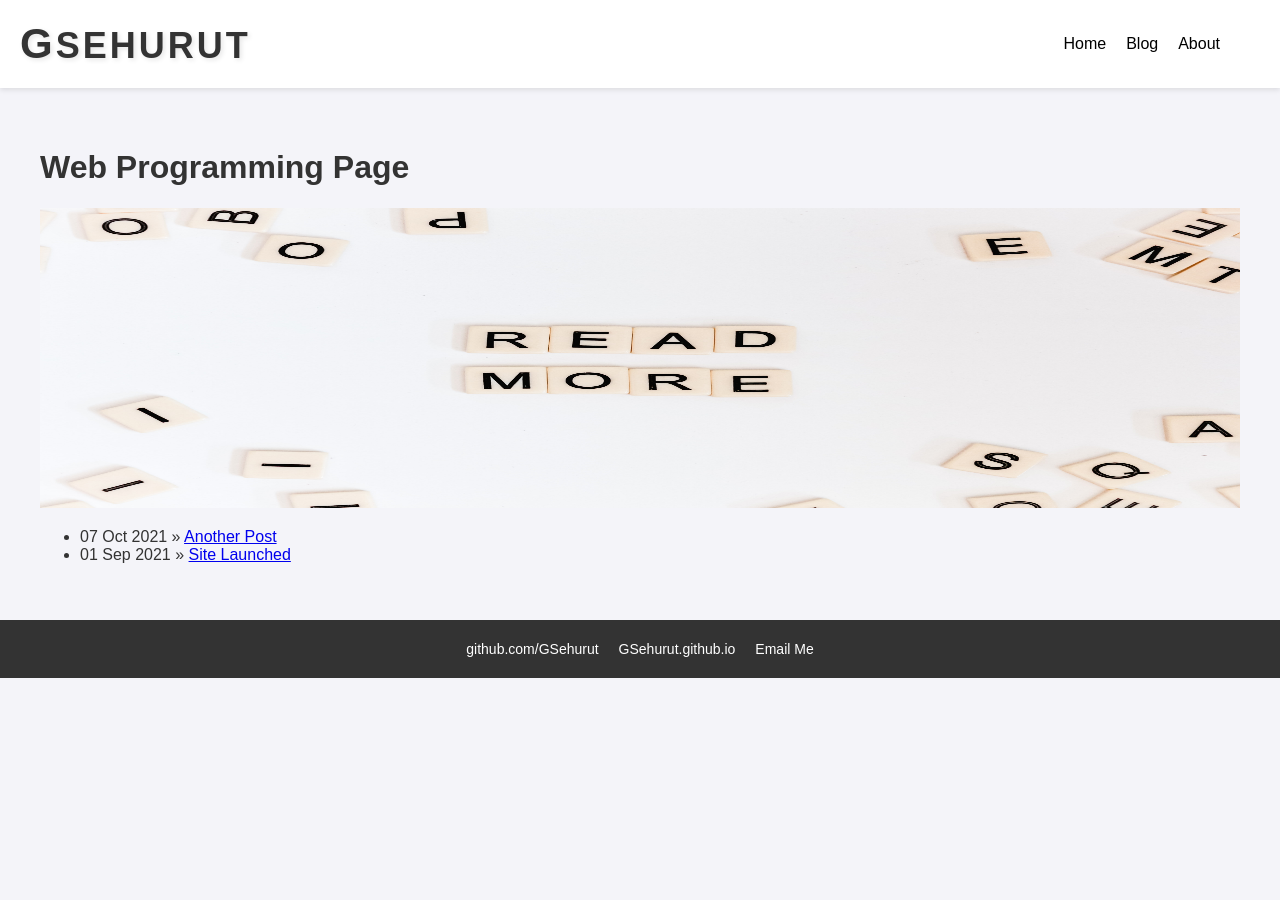
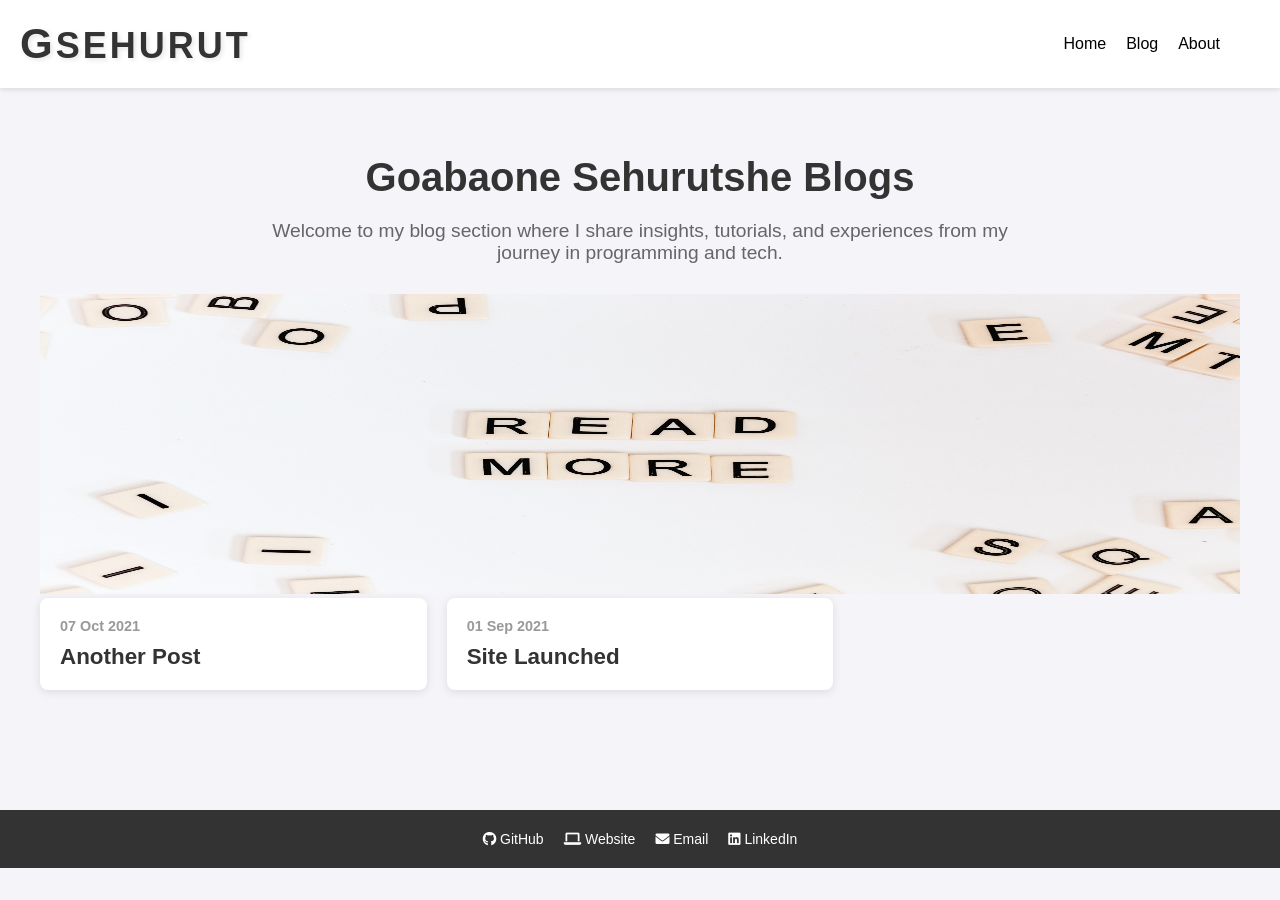
Before and after one commit to GSehurut/GSehurut.github.io, a Jekyll site: the page built from blog/index.html, in a window 1280 px wide. Built offline with Jekyll 4.4.1, drawn with Linux system fonts in a browser that asks for light colours.

Commit message:
updating more features.

```diff
--- a/_layouts/default.html
+++ b/_layouts/default.html
@@ -4,6 +4,10 @@
     <meta charset="UTF-8" />
     <meta name="viewport" content="width=device-width, initial-scale=1.0" />
     <title>{{ page.title }}</title>
+    <link
+      href="https://cdnjs.cloudflare.com/ajax/libs/font-awesome/6.0.0-beta3/css/all.min.css"
+      rel="stylesheet"
+    />
     <!-- Link to the main external stylesheet -->
     <link rel="stylesheet" type="text/css" href="/css/main.css" />
   </head>
@@ -28,9 +32,26 @@
     <!-- Footer Section -->
     <footer>
       <ul>
-        <li><a href="https://github.com/GSehurut">github.com/GSehurut</a></li>
-        <li><a href="https://GSehurut.github.io">GSehurut.github.io</a></li>
-        <li><a href="mailto:goabaonesehurutshe@gmail.com">Email Me</a></li>
+        <li>
+          <a href="https://github.com/GSehurut"
+            ><i class="fab fa-github"></i> GitHub</a
+          >
+        </li>
+        <li>
+          <a href="https://GSehurut.github.io"
+            ><i class="fas fa-laptop"></i> Website</a
+          >
+        </li>
+        <li>
+          <a href="mailto:goabaonesehurutshe@gmail.com"
+            ><i class="fas fa-envelope"></i> Email</a
+          >
+        </li>
+        <li>
+          <a href="https://www.linkedin.com/in/goabaone-sehurutshe-572606127/"
+            ><i class="fab fa-linkedin"></i> LinkedIn</a
+          >
+        </li>
       </ul>
     </footer>
   </body>
--- a/about/index.html
+++ b/about/index.html
@@ -1,6 +1,6 @@
 ---
 layout: default
-title: Web Programming About
+title: Goabaone Sehurutshe About
 ---
 
 <div class="blurb">
--- a/blog/index.html
+++ b/blog/index.html
@@ -1,12 +1,24 @@
 ---
 layout: default
-title: Web Programming Page
+title: Goabaone Sehurutshe Blogs
 ---
-    <h1>{{ page.title }}</h1>
-    <img src="/pictures/blog.jpg" width=100% height=300px>
-    <ul class="posts">
-      {% for post in site.posts %}
-      <li><span>{{ post.date | date_to_string }}</span> » <a href="{{ post.url }}" title="{{ post.title }}">{{
-      post.title }}</a></li>
-      {% endfor %}
-    </ul>
+
+<h1>{{ page.title }}</h1>
+<p class="blog-description">
+  Welcome to my blog section where I share insights, tutorials, and experiences
+  from my journey in programming and tech.
+</p>
+<img src="/pictures/blog.jpg" width="100%" height="300px" alt="Blog Image" />
+
+<ul class="posts">
+  {% for post in site.posts %}
+  <li class="post-card">
+    <div class="post-meta">
+      <span class="post-date">{{ post.date | date_to_string }}</span>
+    </div>
+    <a href="{{ post.url }}" class="post-title" title="{{ post.title }}"
+      >{{ post.title }}</a
+    >
+  </li>
+  {% endfor %}
+</ul>
--- a/css/main.css
+++ b/css/main.css
@@ -196,3 +196,77 @@ a.link:hover {
   margin-top: 20px;
   box-shadow: 0 2px 4px rgba(0, 0, 0, 0.1);
 }
+
+
+/* Blog Section Title and Subtitle */
+h1 {
+  font-size: 2.5em;
+  color: #333;
+  margin-bottom: 20px;
+  text-align: center;
+}
+
+.blog-description {
+  font-size: 1.2em;
+  color: #666;
+  text-align: center;
+  margin-bottom: 30px;
+  max-width: 800px;
+  margin-left: auto;
+  margin-right: auto;
+}
+
+/* Blog Post List Styling */
+ul.posts {
+  list-style: none;
+  padding: 0;
+  margin: 0;
+  display: grid;
+  grid-template-columns: repeat(auto-fill, minmax(300px, 1fr));
+  gap: 20px;
+  margin-bottom: 50px;
+}
+
+/* Individual Post Styling (Card-like) */
+.post-card {
+  background-color: #fff;
+  padding: 20px;
+  border-radius: 8px;
+  box-shadow: 0 2px 10px rgba(0, 0, 0, 0.1);
+  transition: transform 0.3s ease, box-shadow 0.3s ease;
+  overflow: hidden;
+}
+
+.post-card:hover {
+  transform: translateY(-5px);
+  box-shadow: 0 4px 15px rgba(0, 0, 0, 0.2);
+}
+
+/* Meta Info (Date) Styling */
+.post-meta {
+  font-size: 0.9em;
+  color: #999;
+  margin-bottom: 10px;
+}
+
+.post-date {
+  font-weight: 600;
+}
+
+/* Post Title Styling */
+.post-title {
+  font-size: 1.4em;
+  font-weight: bold;
+  color: #333;
+  text-decoration: none;
+  transition: color 0.3s ease;
+}
+
+.post-title:hover {
+  color: #4CAF50; /* Green hover color */
+}
+
+/* Add some spacing and bottom margin to make it neat */
+ul.posts li {
+  margin-bottom: 30px;
+}
```
